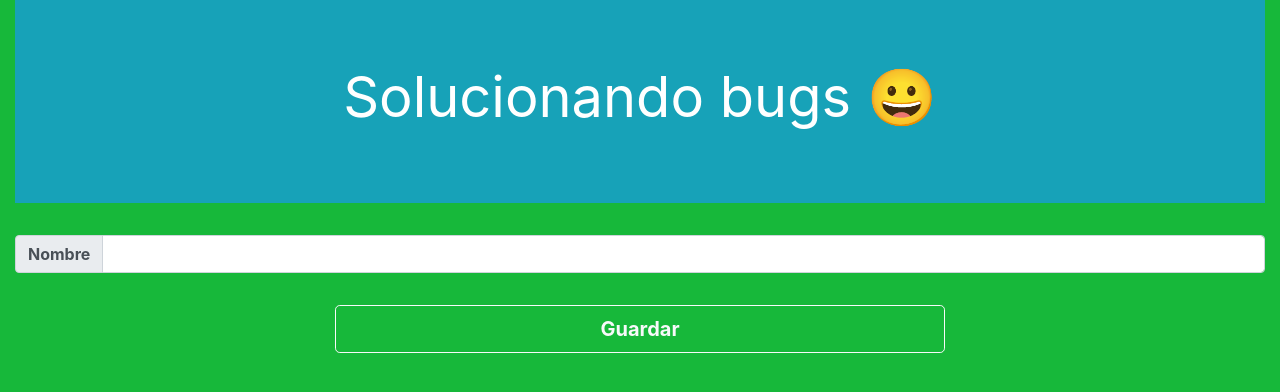
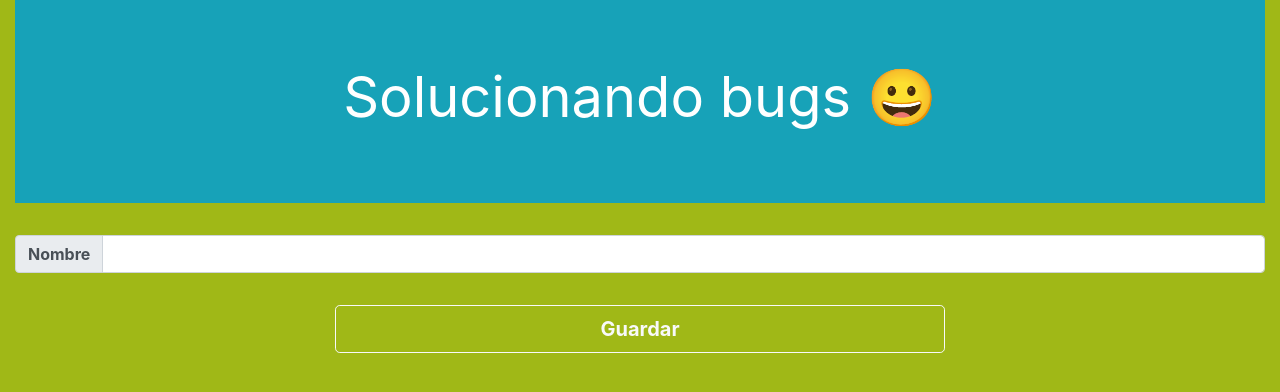
Before and after one commit to martinKindall/codigo_morsa_solucionando_bugs, a website: page public/index.html in a window 1280 px wide. Drawn offline with nearby package versions, Linux system fonts and the light colour scheme.

Commit message:
este color no me gusto

```diff
--- a/public/styles.css
+++ b/public/styles.css
@@ -1,3 +1,3 @@
 html body {
-    background-color: #17b83a;
+    background-color: #a0b817;
 }
```
